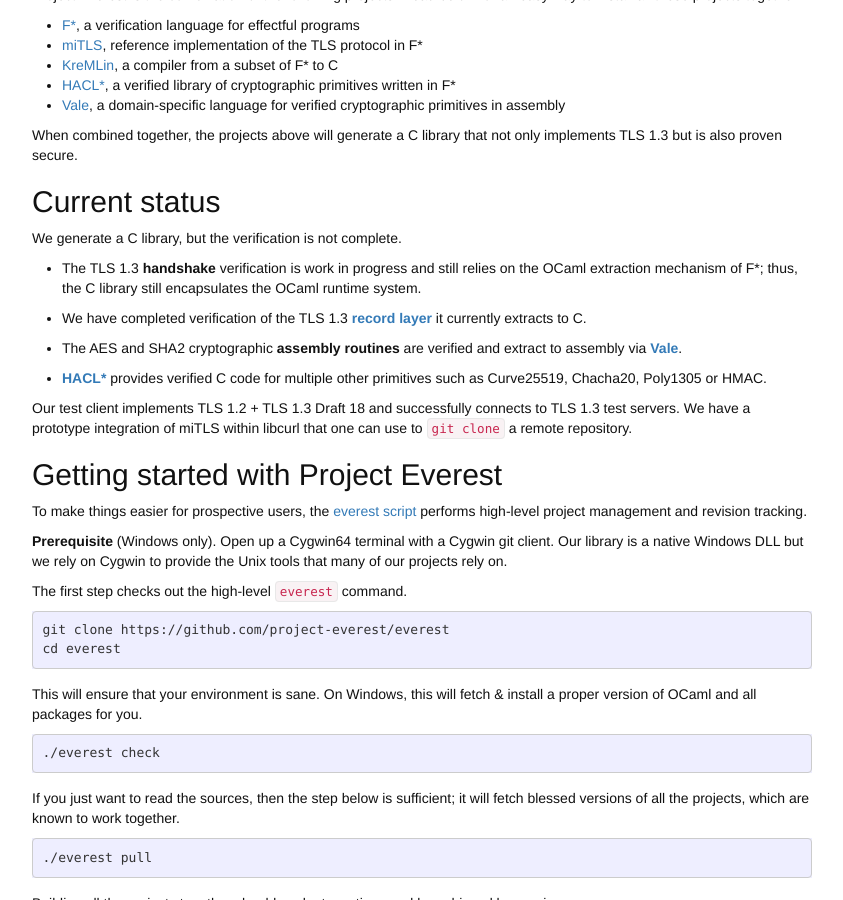
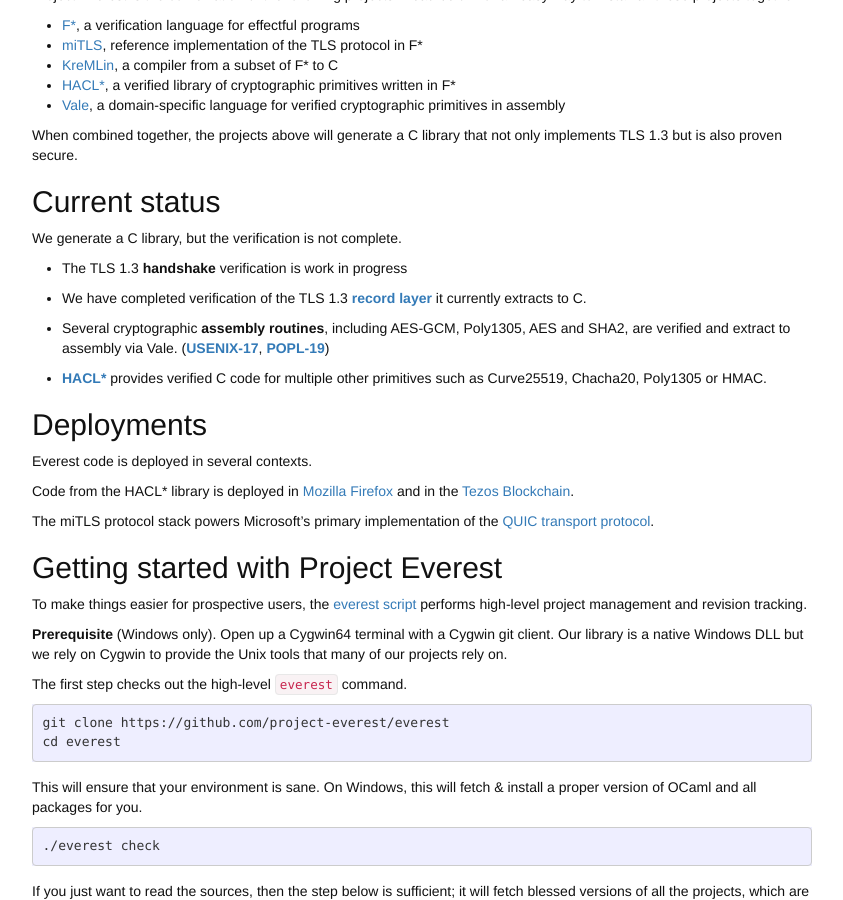
Before and after one commit to project-everest/project-everest.github.io, a Jekyll site: the page built from index.md, in a window 1280 px wide and 900 px high, scrolled down 1010 px. Shown: the whole window, without its empty margins (218-1061 px from the left). Built offline with Jekyll 4.4.1, drawn with Linux system fonts in a browser that asks for light colours.

Commit message:
updating deployments, link to Vale 2019, etc

```diff
--- a/index.md
+++ b/index.md
@@ -72,25 +72,31 @@
 
 We generate a C library, but the verification is not complete.
 
-- The TLS 1.3 **handshake** verification is work in progress and still
-  relies on the OCaml extraction mechanism of F*; thus, the C library
-  still encapsulates the OCaml runtime system.
+- The TLS 1.3 **handshake** verification is work in progress
 
 - We have completed verification of the TLS 1.3 [**record
   layer**](https://eprint.iacr.org/2016/1178) it currently extracts to
   C.
 
-- The AES and SHA2 cryptographic **assembly routines** are verified and
-  extract to assembly via [**Vale**](https://www.usenix.org/system/files/conference/usenixsecurity17/sec17-bond.pdf).
+- Several cryptographic **assembly routines**, including AES-GCM,
+  Poly1305, AES and SHA2, are verified and extract to assembly via
+  Vale.
+  ([**USENIX-17**](https://www.usenix.org/system/files/conference/usenixsecurity17/sec17-bond.pdf),
+  [**POPL-19**](https://www.microsoft.com/en-us/research/publication/a-verified-efficient-embedding-of-a-verifiable-assembly-language/))
 
 - [**HACL\***](https://eprint.iacr.org/2017/536) provides verified C
   code for multiple other primitives such as Curve25519, Chacha20,
   Poly1305 or HMAC.
 
-Our test client implements TLS 1.2 + TLS 1.3 Draft 18 and successfully
-connects to TLS 1.3 test servers. We have a prototype integration of
-miTLS within libcurl that one can use to `git clone` a remote
-repository.
+## Deployments
+
+Everest code is deployed in several contexts.
+
+Code from the HACL\* library is deployed in [Mozilla Firefox](https://blog.mozilla.org/security/2017/09/13/verified-cryptography-firefox-57/) and in the [Tezos Blockchain](https://www.reddit.com/r/tezos/comments/8hrsz2/tezos_switches_cryptographic_libraries_from/).
+
+The miTLS protocol stack powers Microsoft's primary implementation of
+the [QUIC transport
+protocol](https://datatracker.ietf.org/doc/draft-ietf-quic-transport/).
 
 ## Getting started with Project Everest
 
```
